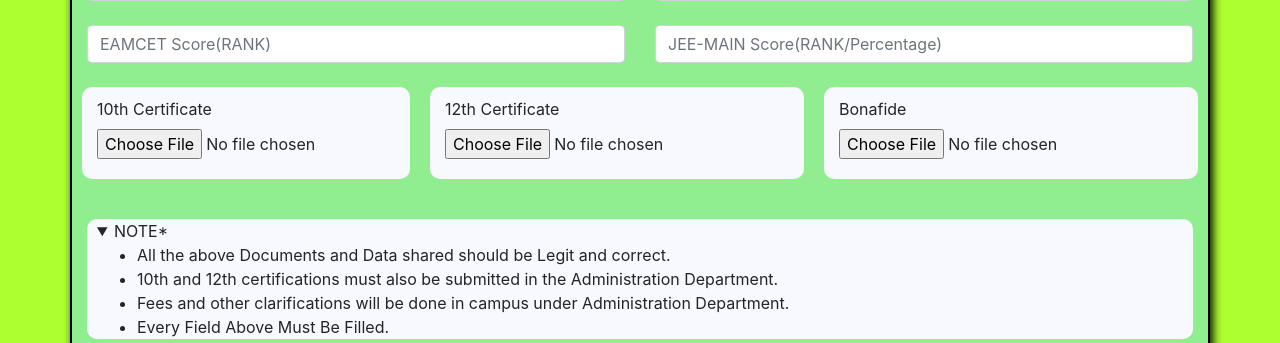
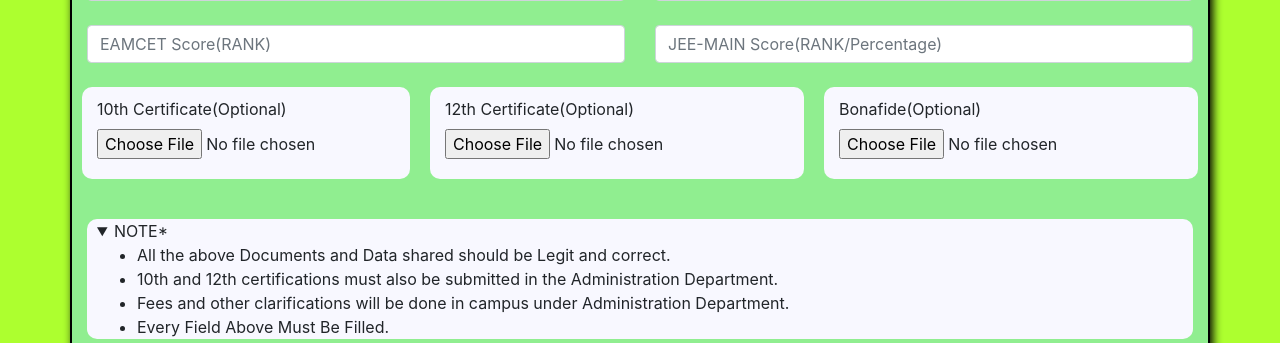
Before and after one commit to 4869-SHARAN-1412/admission-project, a PHP site: page / in a window 1280 px wide. Shown: the part 2717-3060 px from the top of the page. Run offline with PHP 8.4, Linux system fonts and the light colour scheme; some libraries are stand-ins or nearby versions; some web fonts are replaced.

Commit message:
Update index.php

```diff
--- a/index.php
+++ b/index.php
@@ -483,7 +483,7 @@
           <br />
           <div class="row">
             <div class="form-group col file ">
-              <label for="10thcertificatefile">10th Certificate</label>
+              <label for="10thcertificatefile">10th Certificate(Optional)</label>
               <input type="file" class="form-control-file" id="10thcertificatefile" name="10thcertificate">
               <div class="invalid-feedback">
                 Please enter this field.
@@ -491,7 +491,7 @@
             </div>
             <br />
             <div class="form-group col file ">
-              <label for="12thcertificatefile">12th Certificate</label>
+              <label for="12thcertificatefile">12th Certificate(Optional)</label>
               <input type="file" id="12thcertificatefile" name="12thcertificate">
               <div class="invalid-feedback">
                 Please enter this field.
@@ -499,7 +499,7 @@
             </div>
             <br />
             <div class="form-group col file">
-              <label for="bonafidefile">Bonafide</label>
+              <label for="bonafidefile">Bonafide(Optional)</label>
               <input type="file" id="bonafidefile" name="bonafide">
               <div class="invalid-feedback">
                 Please enter this field.
```
